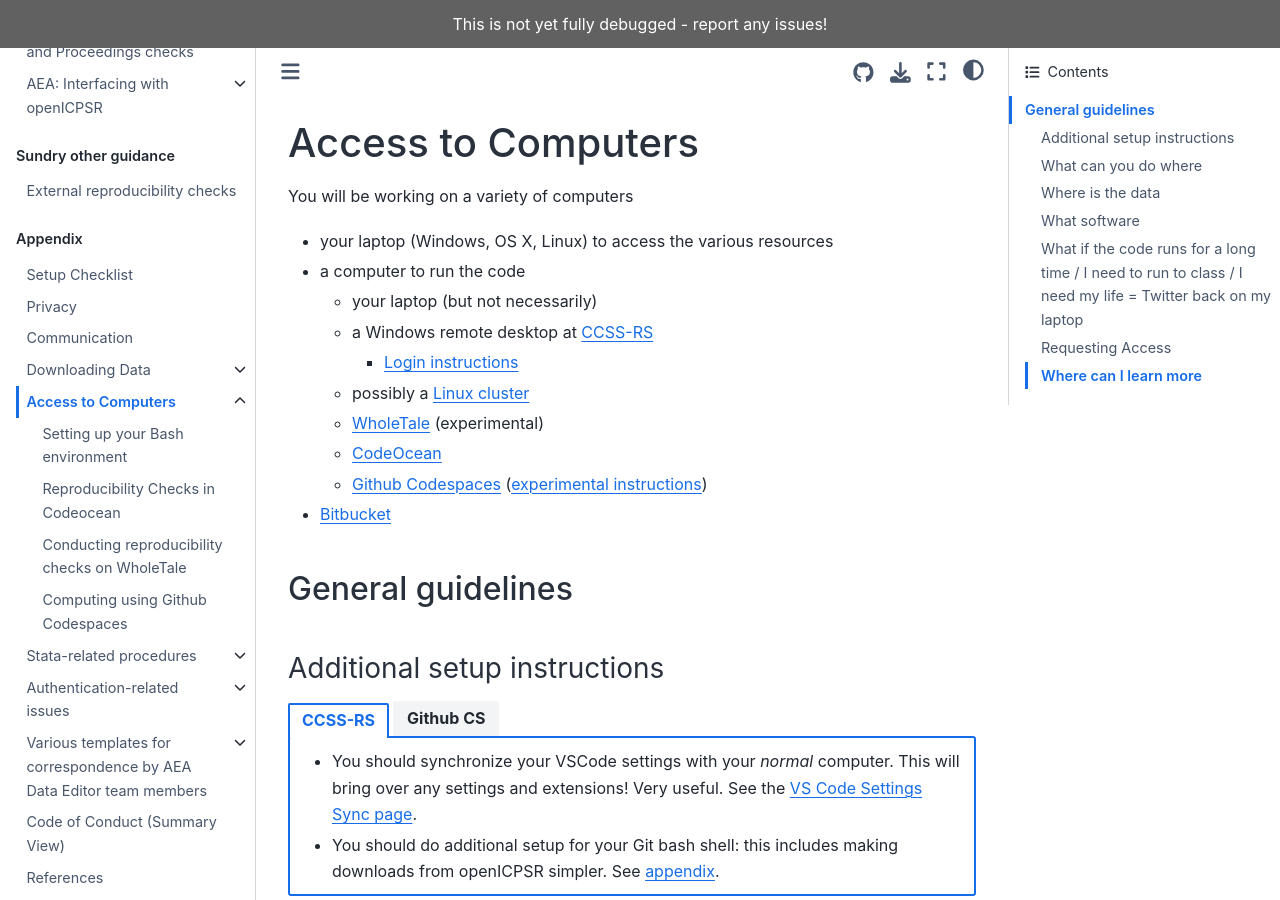
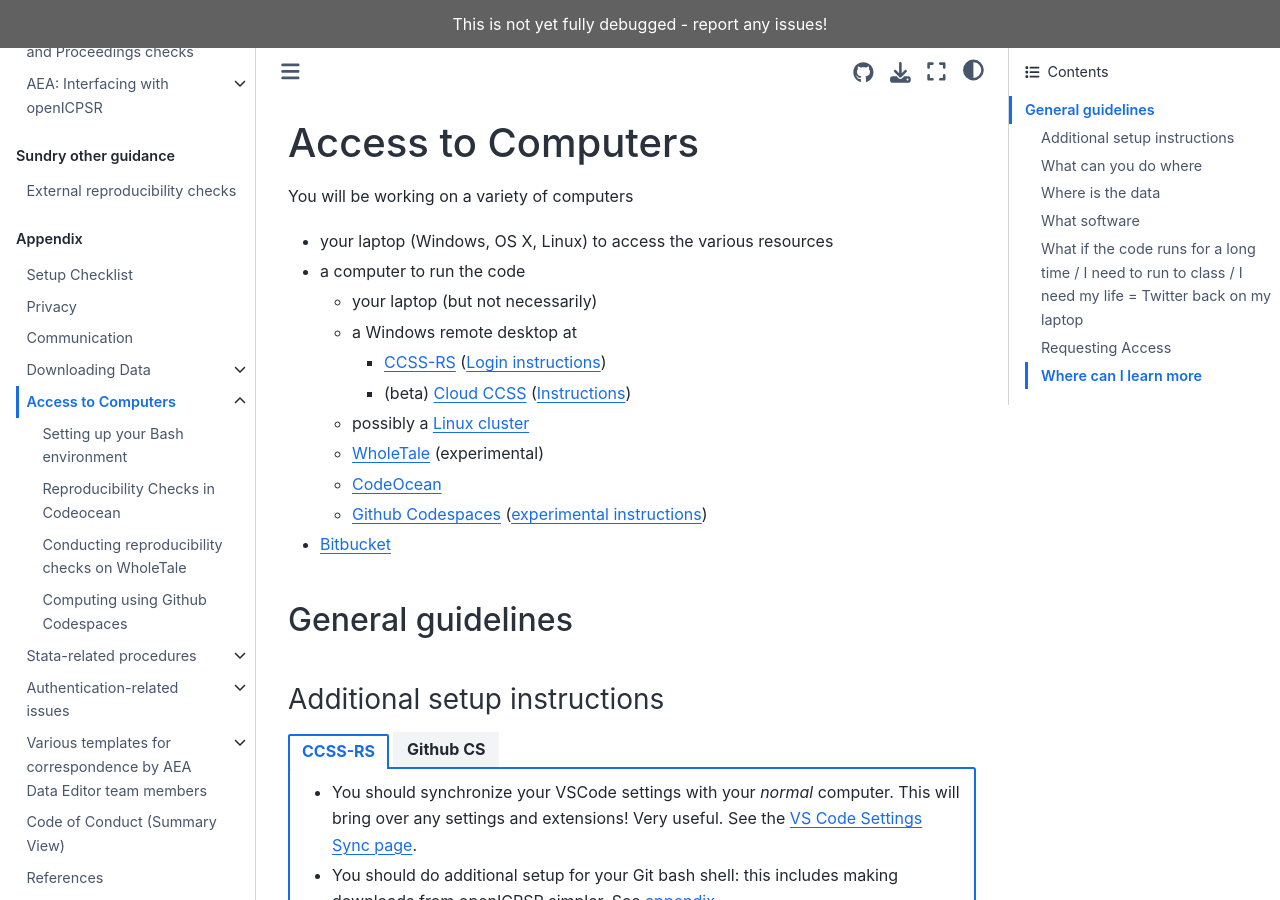
Before and after one commit to labordynamicsinstitute/ldilab-manual, a Jupyter Book: the page built from 95_Access_to_computers.md, in a window 1280 px wide and 900 px high. Built offline with Jupyter Book 1.0.4 settings and Sphinx 7.4.7 and the Sphinx Book theme 1.1.4, drawn with Linux system fonts in a browser that asks for light colours.

Commit message:
Adding info for beta Cloud services

```diff
--- a/95_Access_to_computers.md
+++ b/95_Access_to_computers.md
@@ -6,8 +6,9 @@
 - your laptop (Windows, OS X, Linux) to access the various resources
 - a computer to run the code
   - your laptop (but not necessarily)
-  - a Windows remote desktop at [CCSS-RS](https://socialsciences.cornell.edu/research-support/compute-infrastructure)
-    - [Login instructions](https://socialsciences.cornell.edu/research-support/login-instructions)
+  - a Windows remote desktop at
+    - [CCSS-RS](https://socialsciences.cornell.edu/research-support/compute-infrastructure) ([Login instructions](https://socialsciences.cornell.edu/research-support/login-instructions))
+    - (beta) [Cloud CCSS](https://client.wvd.microsoft.com/arm/webclient/) ([Instructions](https://cornellprod-my.sharepoint.com/:f:/g/personal/cd642_cornell_edu/EvxDKmDjZyZBsrQvimUR8xABE4x6TYDenmLOY8ZFMLRjUw))
   - possibly a [Linux cluster](https://biohpc.cornell.edu/lab/lab.aspx)
   - [WholeTale](https://docs.google.com/document/d/1hyXMnEKh52V7uFG7C4sLZUdUzF4gGNIvy6990YHGUwg/edit?usp=sharing) (experimental)
   - [CodeOcean](https://codeocean.com/dashboard)
```
Also changed, not shown: other parts of 95_Access_to_computers.md (+1 -1 lines).
